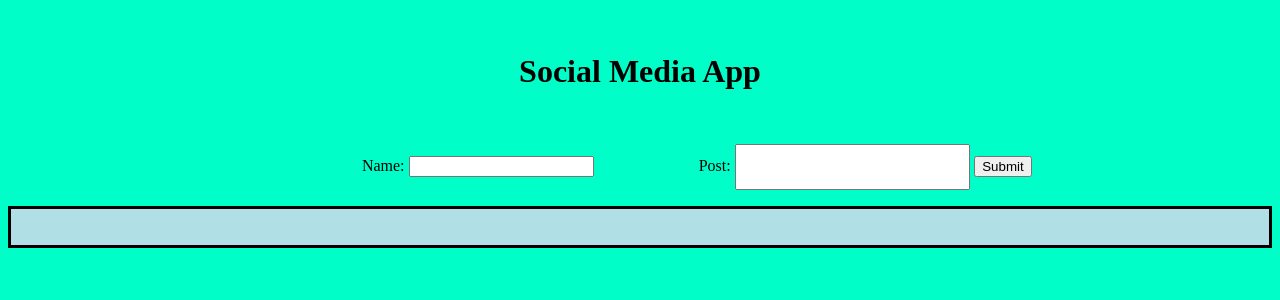
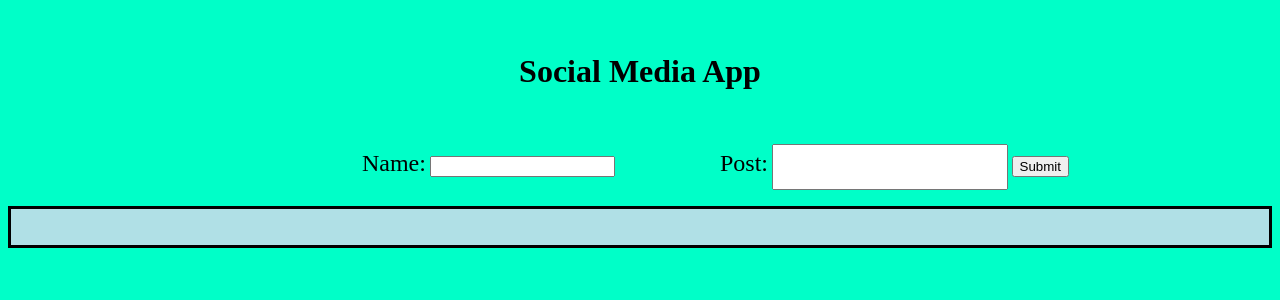
Before and after one commit to HARISH-B-2001/Social_media_app, a Flask app: page / in a window 1280 px wide. Shown: the top 300 px of the page. Run offline with Flask 2, Linux system fonts and the light colour scheme; data that the repository does not hold is empty.

Commit message:
Update stylesheet.css

```diff
--- a/static/stylesheet.css
+++ b/static/stylesheet.css
@@ -22,3 +22,7 @@ div {
     font-size: large;
     background-color: powderblue;
 }
+
+label {
+    font-size: 1.5em;
+}
```
